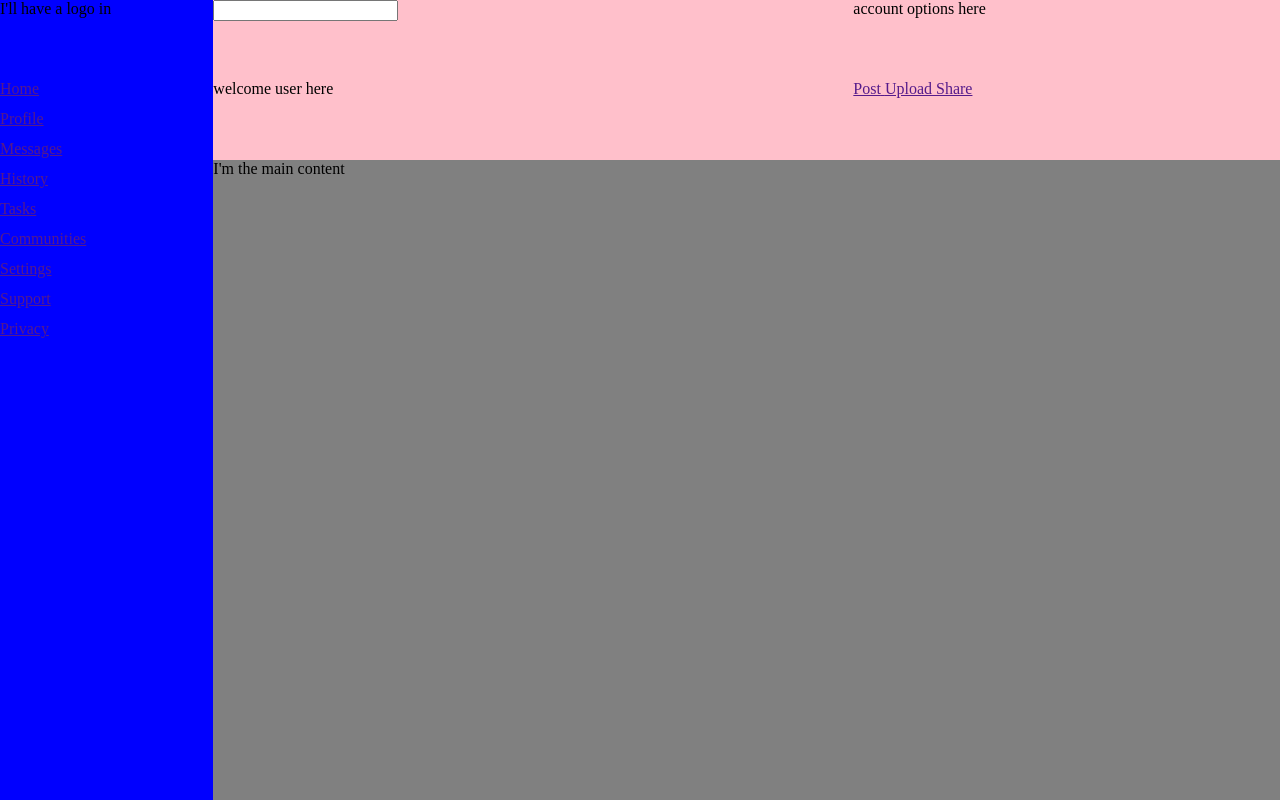
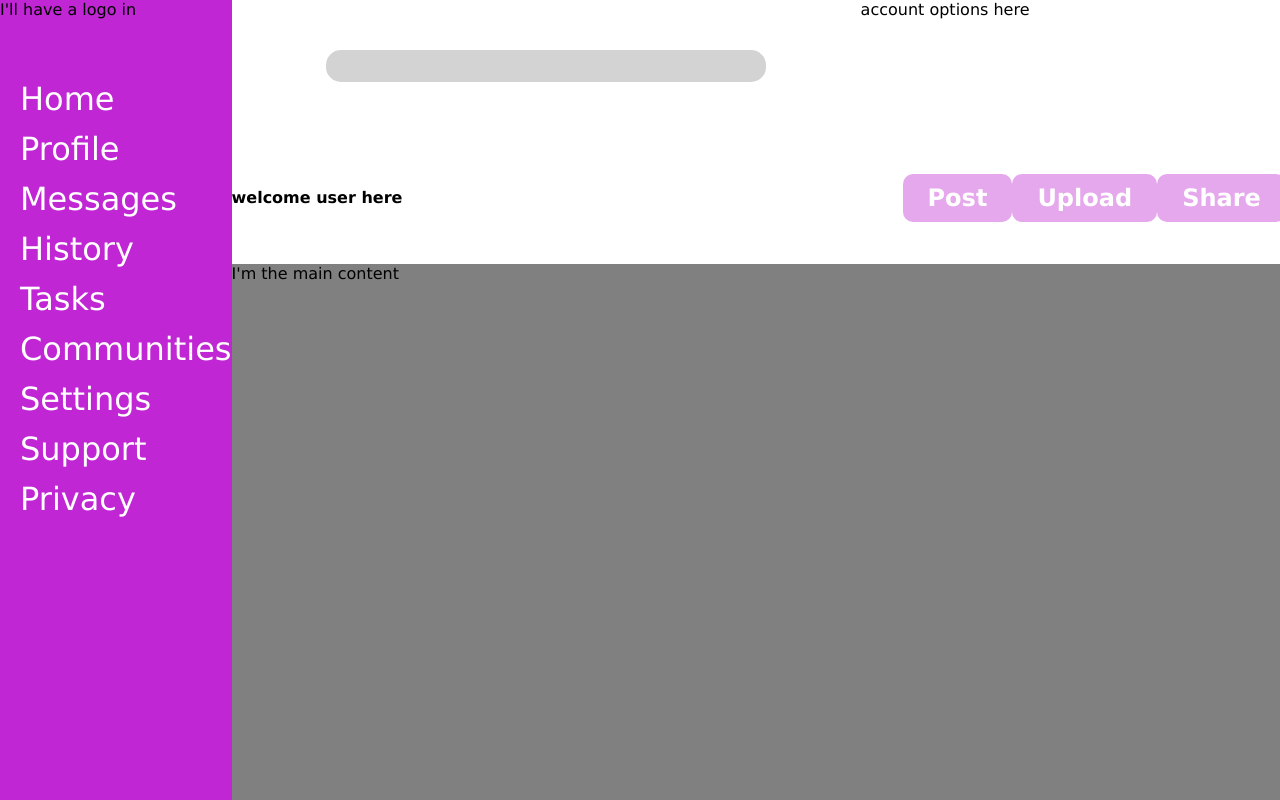
Before and after one commit to s-cassidy/odin-admin-dashboard, a plain HTML site: page index.html in a window 1280 px wide. Drawn offline with Linux system fonts and the light colour scheme.

Commit message:
Begin styling

```diff
--- a/style.css
+++ b/style.css
@@ -1,6 +1,7 @@
 body {
   margin: 0;
   padding: 0;
+  font-family:'Lucida Sans', 'Lucida Sans Regular', 'Lucida Grande', 'Lucida Sans Unicode', Geneva, Verdana, sans-serif;
 }
 
 .container {
@@ -10,7 +11,7 @@ body {
 }
 
 .sidebar {
-  background-color: blue;
+  background-color: #C026D3;
   grid-row-start: 1;
   grid-row-end: 3;
   grid-column-start: 1;
@@ -21,8 +22,15 @@ body {
   height: 10%;
 }
 
+.logo {
+color: white;
+  font-size: 2.5em;
+  font-weight: 550;
+}
+
 nav {
   display: grid;
+  gap: 20px;
   grid-row-start: 2;
   grid-row-end: 3;
   justify-content: space-between;
@@ -30,13 +38,24 @@ nav {
   grid-template-columns: 100%;
 }
 
+.nav-icon {
+  fill: white;
+  height: 2rem;
+  width: 2rem;
+  position: relative;
+  top: 5px;
+}
+
 a.sidebar-link {
-
+  color: white;
+  text-decoration: none;
+  font-size: 2rem;
+  padding-left: 20px;
 }
 
 
 .header {
-  background-color: pink;
+  background-color: white;
   grid-row-start: 1;
   grid-row-end: 2;
   grid-column-start: 2;
@@ -47,10 +66,71 @@ a.sidebar-link {
 
 .search-container {
   grid-area: 1 / 1 / span 1 / span 1;
+  display: flex;
+  justify-content: center;
+  align-items: center;
 }
+
+
+input {
+
+  height: 2rem;
+  width: 70%;
+  border-radius:  15px;
+  border: none;
+  background-color: lightgrey;
+}
+
 
 .acct-opts-container {
   grid-area: 1 / 2 / span 1 / span 1;
+}
+
+.welcome-container {
+  grid-area: 2 / 1 /  span 1 / span 1;
+  font-weight: 600;
+  display: grid;
+  grid-template: 1fr / 2fr 3fr;
+  align-items: center;
+}
+
+.avatar {
+  grid-area: 1 / 1 / span 1 / span 1;
+}
+
+.greeting {
+font-size: 2rem;
+
+}
+
+.welcome-text {
+  grid-area: 1 / 2 / span 1 / span 1;
+}
+
+.welcome-name {
+font-size: 3rem;
+}
+
+.actions-container {
+ grid-area: 2 / 2 /  span 1 / span 1;
+  display: flex;
+  align-items: center;
+  justify-content: space-between;
+  padding: 10%;
+}
+
+.action-button {
+background-color: #E6A8ED;
+  padding-top: 10px;
+  padding-bottom: 10px;
+  padding-left: 25px;
+  padding-right: 25px;
+  text-decoration: none;
+  color: white;
+  font-size: 1.5rem;
+  font-weight: 600;
+  border-radius: 10px;
+
 }
 
 .content {
```
